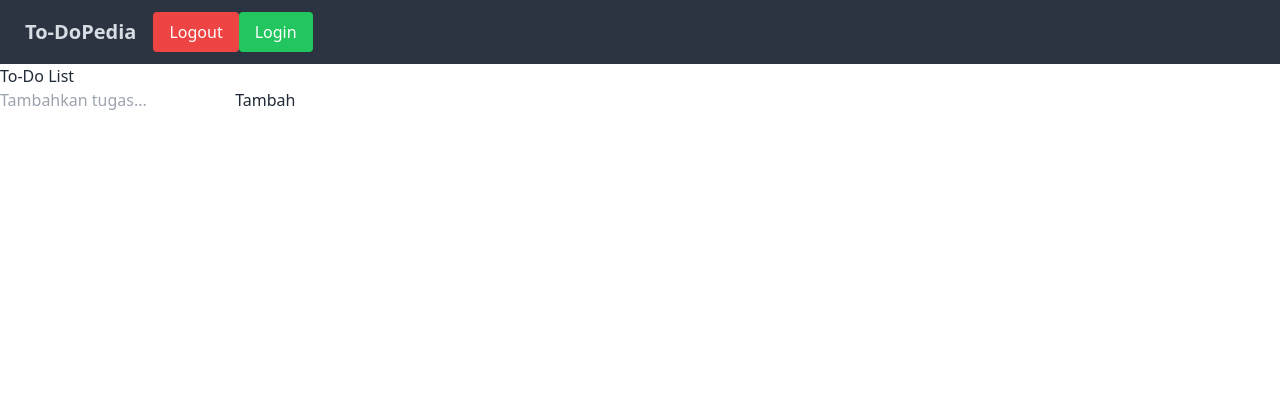
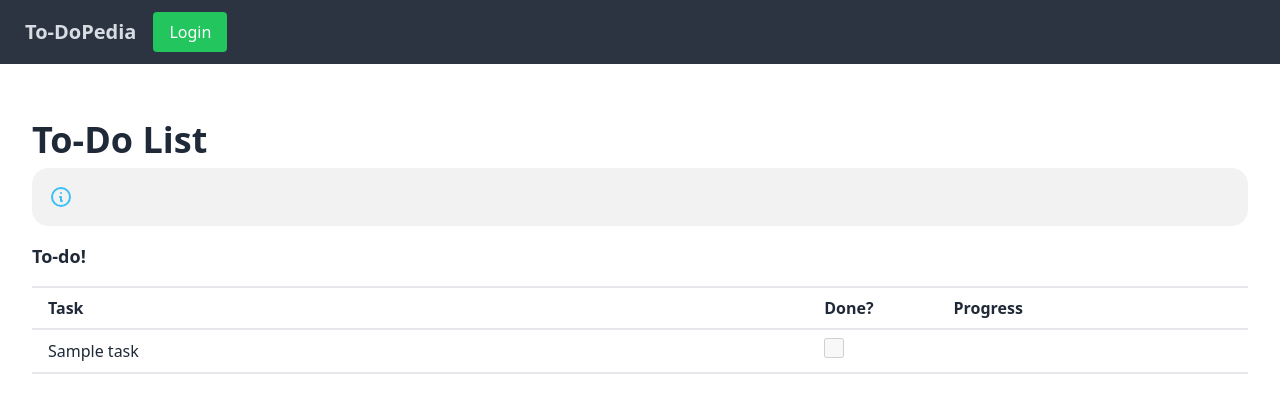
Before and after one commit to richbruh/uts-lab, a PHP site: page /homepage/menu.php in a window 1280 px wide. Shown: the top 413 px of the page. Run offline with PHP 8.4, Linux system fonts and the light colour scheme; tables that the repository leaves empty or names only in its code hold one stand-in row (values such as "Sample post"); data that the repository does not hold is empty; some libraries are stand-ins or nearby versions.

Commit message:
Add files via upload

```diff
--- a/frontend/homepage/menu.php
+++ b/frontend/homepage/menu.php
@@ -21,19 +21,18 @@ $hasil = $kunci->query($sql);
 </head>
 <body>
 <div class="container">
-<div class="navbar bg-neutral text-neutral-content">
+<nav class="navbar bg-neutral text-neutral-content">
   <a class="btn btn-ghost normal-case text-xl">To-DoPedia</a>
-  <a href="logout.php" class="text-white bg-red-500 hover:bg-red-600 px-4 py-2 rounded transition duration-300 ease-in-out">Logout</a>
 
       <?php
             $loginButton = '<a
-            href="login.php"
+            href="../login.php"
             class="text-white bg-green-500 hover:bg-green-600 px-4 py-2 rounded transition duration-300 ease-in-out"
             >Login</a
             >';
 
             $logoutButton = '<a
-            href="processLogin.php"
+            href="../../backend/processLogin.php"
             class="text-white bg-red-500 hover:bg-red-600 px-4 py-2 rounded transition duration-300 ease-in-out"
             >Logout</a
             >';
@@ -43,22 +42,163 @@ $hasil = $kunci->query($sql);
             }else{
               echo $loginButton;
       }?>
-</div>
+</nav>
 
 <div class="container">
-        <h1>To-Do List</h1>
-        <input type="text" id="taskInput" placeholder="Tambahkan tugas...">
-        <button id="addTask">Tambah</button>
-        <ul id="taskList">
-            <?php if (isset($_SESSION['tasks'])) : ?>
-                    <?php foreach ($_SESSION['tasks'] as $task) : ?>
-                        <li><?php echo $task; ?></li>
-                    <?php endforeach; ?>
-                <?php endif; ?>
-        </ul>
-    </div>
-    <script src="../backend/script.js"></script>
 
+    <div class="flex justify-center items-center my-12">
+			<div class="container mx-8 my-auto">
+				<h1 class="text-4xl font-bold my-2">To-Do List</h1>
+
+				<?php
+				if(!isset($_SESSION['username'])){
+					echo '<div class="alert">
+          <svg xmlns="http://www.w3.org/2000/svg" fill="none" viewBox="0 0 24 24" class="stroke-info shrink-0 w-6 h-6"><path stroke-linecap="round" stroke-linejoin="round" stroke-width="2" d="M13 16h-1v-4h-1m1-4h.01M21 12a9 9 0 11-18 0 9 9 0 0118 0z"></path></svg>
+          <span></span>
+        </div>';
+				}else{
+					echo "<p class='text-lg'> Selamat datang, ".$_SESSION['username']."!</p>";
+				}
+				?>
+				<div class="flex justify-between">
+					<p class="text-lg font-bold mt-4"> To-do!</p>
+					<?php
+					if(isset($_SESSION['username'])){
+						$addTaskButton = '<a
+						href="taskProcess/addtask.php"
+						class="bg-blue-500 hover:bg-blue-600 text-white font-semibold py-2 px-4 rounded">
+						Add Task
+						<svg
+							xmlns="http://www.w3.org/2000/svg"
+							fill="none"
+							viewBox="0 0 24 24"
+							stroke="currentColor"
+							class="w-4 h-4 inline-block mb-1">
+							<path
+								stroke-linecap="round"
+								stroke-linejoin="round"
+								stroke-width="2"
+								d="M12 4v16m8-8H4"></path>
+						</svg>
+						</a>';
+
+						echo $addTaskButton;
+					}
+					?>
+
+				</div>
+				<table class="w-full border-collapse border-slate-500 my-4">
+					<thead>
+						<tr>
+							<th class="border-y-2 px-4 py-2 text-left w-1/2">Task</th>
+							<th class="border-y-2 px-4 py-2 text-left w-1/12">Done?</th>
+							<th class="border-y-2 px-4 py-2 text-left w-1/5">Progress</th>
+						</tr>
+					</thead>
+					<tbody>
+						<?php
+							while($row = $hasil->fetch(PDO::FETCH_ASSOC)){
+								switch ($row['progress']){
+									case 1:
+										$rowcolor = "bg-green-100";
+										break;
+									case 2:
+										$rowcolor = "bg-yellow-100";
+										break;
+									case 3:
+										$rowcolor = "bg-gray-100";
+										break;
+									}
+						?>
+
+						<tr class="<?= $rowcolor; ?>">
+							<td class="border-y-2 px-4 py-2">
+								<?php
+									if(isset($_SESSION['username'])){
+								?>
+								<a class="hover:underline <?php if($row['progress'] == 3){ echo 'line-through'; }?>" href="taskProcess/taskdetail.php?id=<?=$row['id']?>"><?=$row['title']?></a>
+								<?php
+									}else{
+										echo $row['title'];
+									}
+								?>
+							</td>
+							<td class="border-y-2 px-4 py-2">
+								<input
+									type="checkbox"
+									onchange="updateDone(<?=$row['id']?>, this.checked)"
+									class="form-checkbox h-5 w-5 text-blue-600" <?php if(!isset($_SESSION['username'])){ echo "disabled"; }?> <?php if($row["done"] == 1 || $row["progress"] == 3){ echo "checked"; } ?> />
+							</td>
+							<td class="border-y-2 px-4 py-2">
+							<?php
+								if(isset($_SESSION['username'])){
+							?>
+
+									<select class="block w-1/2 p-1 border border-gray-400 rounded" onchange="updateProgress(<?=$row['id']?>, this.value)">
+										<option value="1" <?php if($row["progress"] == 1){ echo "selected"; } ?>>In Progress</option>
+										<option value="2" <?php if($row["progress"] == 2){ echo "selected"; } ?>>Not Yet Started</option>
+										<option value="3" <?php if($row["progress"] == 3){ echo "selected"; } ?>>Done</option>
+									</select>
+
+							<?php
+								}else{
+									switch ($row['progress']){
+										case 1:
+											$progress = "In Progress";
+											break;
+										case 2:
+											$progress = "Not Yet Started";
+											break;
+										case 3:
+											$progress = "Done";
+											break;
+										}
+										echo $progress;
+									}
+
+							?>
+							</td>
+						</tr>
+
+						<?php
+							}
+						?>
+					</tbody>
+				</table>
+			</div>
+		</div>
+
+		<script>
+			function updateDone(taskId, isChecked) {
+				let xhr = new XMLHttpRequest();
+				xhr.open("POST", "update_done.php", true);
+				xhr.setRequestHeader("Content-type", "application/x-www-form-urlencoded");
+
+				xhr.onreadystatechange = function () {
+					if (xhr.readyState === 4 && xhr.status === 200) {
+						location.reload();
+					}
+				};
+
+				let data = "taskId=" + taskId + "&isChecked=" + (isChecked ? "1" : "0");
+				xhr.send(data);
+			}
+
+			function updateProgress(taskId, selectedProgress) {
+				let xhr = new XMLHttpRequest();
+				xhr.open("POST", "update_progress.php", true);
+				xhr.setRequestHeader("Content-type", "application/x-www-form-urlencoded");
+
+				xhr.onreadystatechange = function () {
+					if (xhr.readyState === 4 && xhr.status === 200) {
+						location.reload();
+					}
+				};
+
+				let data = "taskId=" + taskId + "&selectedProgress=" + selectedProgress;
+				xhr.send(data);
+			}
+		</script>
 </div>
 </body>
 </html>
```
